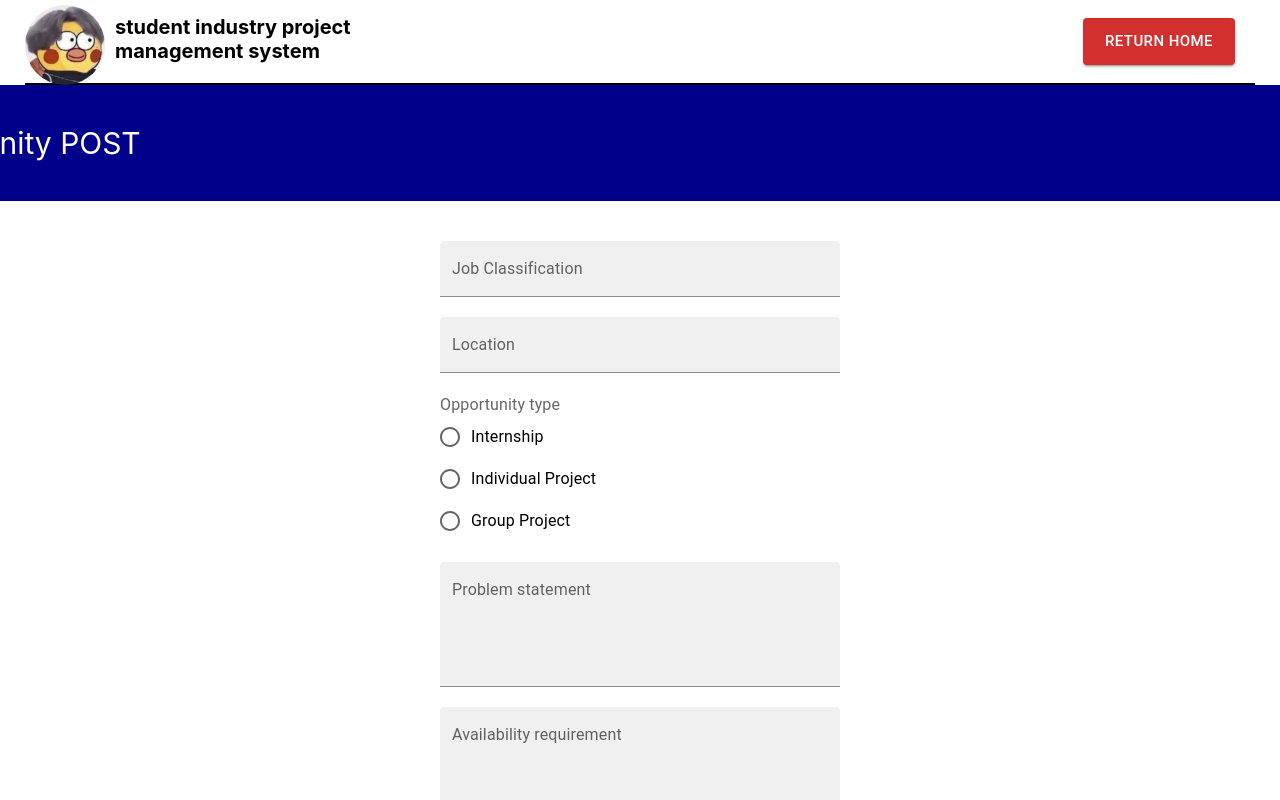
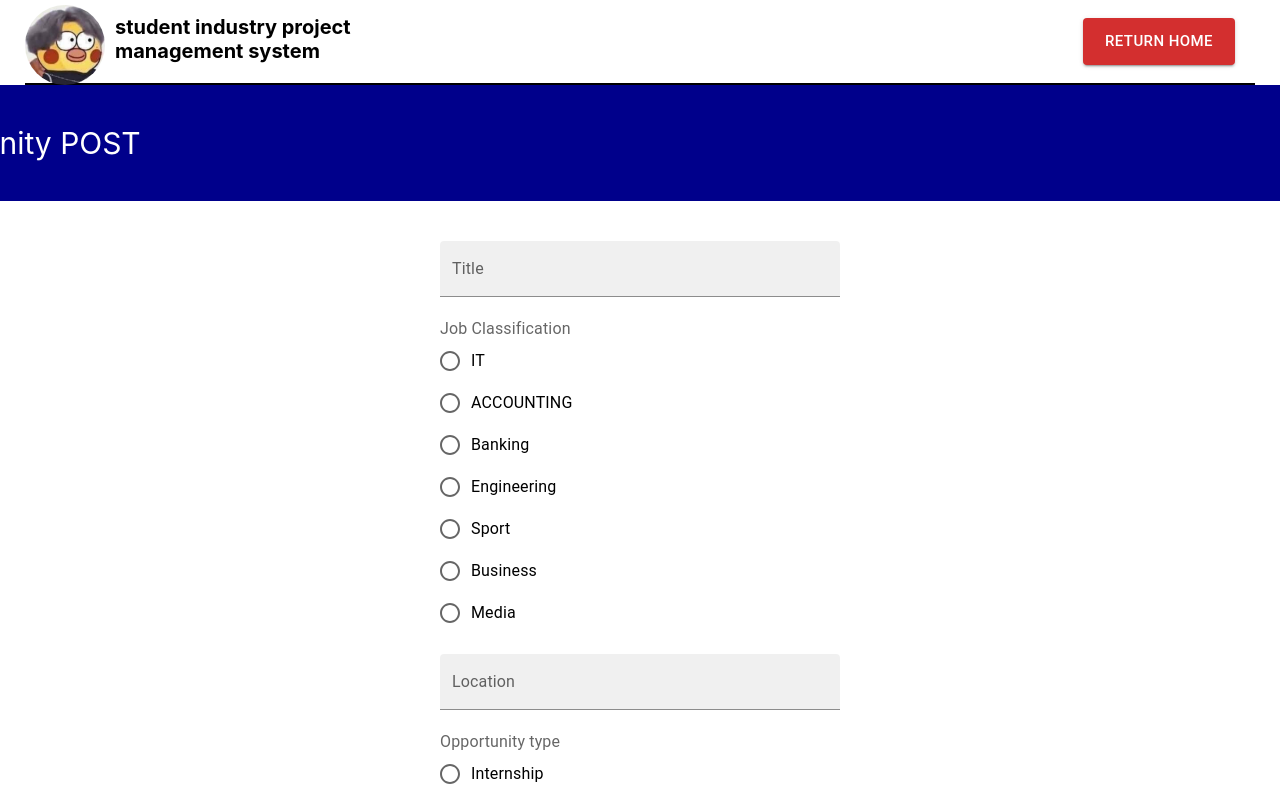
Before and after one commit to unsw-cse-comp3900-9900-23T3/capstone-project-3900f13aikun, a React (Create React App) app in the folder frontend/: page /create-project in a window 1280 px wide. Shown: the top 800 px of the page. Built offline with nearby package versions, Linux system fonts and the light colour scheme.

Commit message:
fix create

```diff
--- a/frontend/src/root/CreateProject.jsx
+++ b/frontend/src/root/CreateProject.jsx
@@ -10,18 +10,20 @@ import FormLabel from "@mui/material/FormLabel";
 import { useNavigate } from "react-router-dom";
 import NavigationBtn from "../components/NavigationBtn";
 import { apiCall } from "../components/HelpFunctions";
-import { Pagebackground } from '../components/StyledElement';
+import { Pagebackground } from "../components/StyledElement";
 
 export default function CreateProject() {
   const navigate = useNavigate();
   const [classification, setClassification] = React.useState("");
+  const [title, setTitle] = React.useState("");
+
   const [location, setLocation] = React.useState("");
   const [opportunityType, setOpportunityType] = React.useState("");
   const [problemStatement, setProblemStatement] = React.useState("");
   const [availabilityRequirement, setAvailabilityRequirement] = React.useState("");
   const [paymentType, setPaymentType] = React.useState("");
   const [desiredOutcomes, setDesiredOutcomes] = React.useState("");
-    const [requiredSkills, setRequiredSkills] = React.useState("");
+  const [requiredSkill, setRequiredSkill] = React.useState("");
   const [potentialDel, setPotentialDel] = React.useState("");
   const [expectedDel, setExpectedDel] = React.useState("");
 
@@ -30,15 +32,16 @@ export default function CreateProject() {
 
     //token
 
-        apiCall(`/project/${localStorage.getItem('userId')}`, "POST", {
+    apiCall(`/project`, "POST", {
+      title,
       location,
       job_classification: classification,
       problem_statement: problemStatement,
       requirement: availabilityRequirement,
       payment_type: paymentType,
       desired_outcomes: desiredOutcomes,
-            required_skills: requiredSkills,
-            potential_deliverables: potentialDel,
+      required_skill: requiredSkill,
+      potential_deliverable: potentialDel,
       expected_delivery_cycle: expectedDel,
     }).then((res) => {
       navigate("/my-created-project");
@@ -60,14 +63,33 @@ export default function CreateProject() {
         noValidate
         autoComplete="off">
         <TextField
-                    label="Job Classification"
+          label="Title"
           variant="filled"
-                    value={classification}
+          value={title}
           style={{ width: "400px" }}
           onChange={(e) => {
-                        setClassification(e.target.value);
+            setTitle(e.target.value);
           }}
         />
+        <br></br>
+
+        <FormControl style={{ width: "400px" }}>
+          <FormLabel>Job Classification</FormLabel>
+          <RadioGroup
+            value={classification}
+            onChange={(e) => {
+              setClassification(e.target.value);
+            }}>
+            <FormControlLabel value="1" control={<Radio />} label="IT" />
+            <FormControlLabel value="2" control={<Radio />} label="ACCOUNTING" />
+            <FormControlLabel value="3" control={<Radio />} label="Banking" />
+            <FormControlLabel value="4" control={<Radio />} label="Engineering" />
+            <FormControlLabel value="5" control={<Radio />} label="Sport" />
+            <FormControlLabel value="6" control={<Radio />} label="Business" />
+            <FormControlLabel value="7" control={<Radio />} label="Media" />
+          </RadioGroup>
+        </FormControl>
+
         <br></br>
         <TextField
           label="Location"
@@ -144,10 +166,10 @@ export default function CreateProject() {
         <TextField
           label="Required skills(optional)"
           variant="filled"
-                    value={requiredSkills}
+          value={requiredSkill}
           style={{ width: "400px" }}
           onChange={(e) => {
-                        setRequiredSkills(e.target.value);
+            setRequiredSkill(e.target.value);
           }}
         />
         <br></br>
--- a/frontend/src/root/MyCreatedProject.jsx
+++ b/frontend/src/root/MyCreatedProject.jsx
@@ -8,7 +8,7 @@ import CardContent from "@mui/material/CardContent";
 import { useNavigate } from "react-router-dom";
 import NavigationBtn from "../components/NavigationBtn";
 import { apiCall } from "../components/HelpFunctions";
-import { Pagebackground } from '../components/StyledElement';
+import { Pagebackground } from "../components/StyledElement";
 
 export default function MyCreatedProject() {
   const navigate = useNavigate();
@@ -16,7 +16,7 @@ export default function MyCreatedProject() {
   const [projects, setProjects] = React.useState([]);
 
   React.useEffect(() => {
-        apiCall(`/project/${localStorage.getItem("userId")}`, "GET").then((res) => {
+    apiCall(`/project`, "GET").then((res) => {
       setProjects(res);
     });
   }, []);
@@ -25,7 +25,8 @@ export default function MyCreatedProject() {
     <>
       <NavigationBtn></NavigationBtn>
       <Pagebackground>My Create Projects</Pagebackground>
-            <Box sx={{
+      <Box
+        sx={{
           py: 2,
           display: "flex",
           flexDirection: "column",
@@ -39,15 +40,15 @@ export default function MyCreatedProject() {
           }}>
           New Project
         </Button>
-                <Box sx={{ mt: 3, width: '450px',}}>
+        <Box sx={{ mt: 3, width: "450px" }}>
           {projects.map((item) => (
-                        <Card key={item.id} sx={{ border: '2px solid', marginBottom: '16px' }}>
+            <Card key={item.id} sx={{ border: "2px solid", marginBottom: "16px" }}>
               <CardContent>
                 <Typography variant="h4" gutterBottom>
-                                    Project {item.id}
+                  {item.title}
                 </Typography>
                 <Typography color="text.secondary">location: {item.location}</Typography>
-                                <Typography color="text.secondary">Job Classification: {item.job_classification}</Typography>
+                <Typography color="text.secondary"> {item.problem_statement}</Typography>
               </CardContent>
               <CardActions>
                 <Button size="small">Edit</Button>
--- a/frontend/src/root/SearchResult.jsx
+++ b/frontend/src/root/SearchResult.jsx
@@ -58,13 +58,13 @@ function SearchResult() {
                   <MenuItem value="">
                     <em>None</em>
                   </MenuItem>
-                  <MenuItem value={10}>IT</MenuItem>
-                  <MenuItem value={20}>ACCOUNTING</MenuItem>
-                  <MenuItem value={30}>Banking</MenuItem>/
-                  <MenuItem value={30}>Engineering</MenuItem>/
-                  <MenuItem value={30}>Sport</MenuItem>/
-                  <MenuItem value={30}>Business</MenuItem>/
-                  <MenuItem value={30}>Media</MenuItem>/
+                  <MenuItem value={1}>IT</MenuItem>
+                  <MenuItem value={2}>ACCOUNTING</MenuItem>
+                  <MenuItem value={3}>Banking</MenuItem>/
+                  <MenuItem value={4}>Engineering</MenuItem>/
+                  <MenuItem value={5}>Sport</MenuItem>/
+                  <MenuItem value={6}>Business</MenuItem>/
+                  <MenuItem value={7}>Media</MenuItem>/
                 </Select>
               </FormControl>
               <TextField
```
Also changed, not shown: 1 other file (tests, documents, lock files or other folders). Lines whose indentation alone changed are shown as unchanged.
